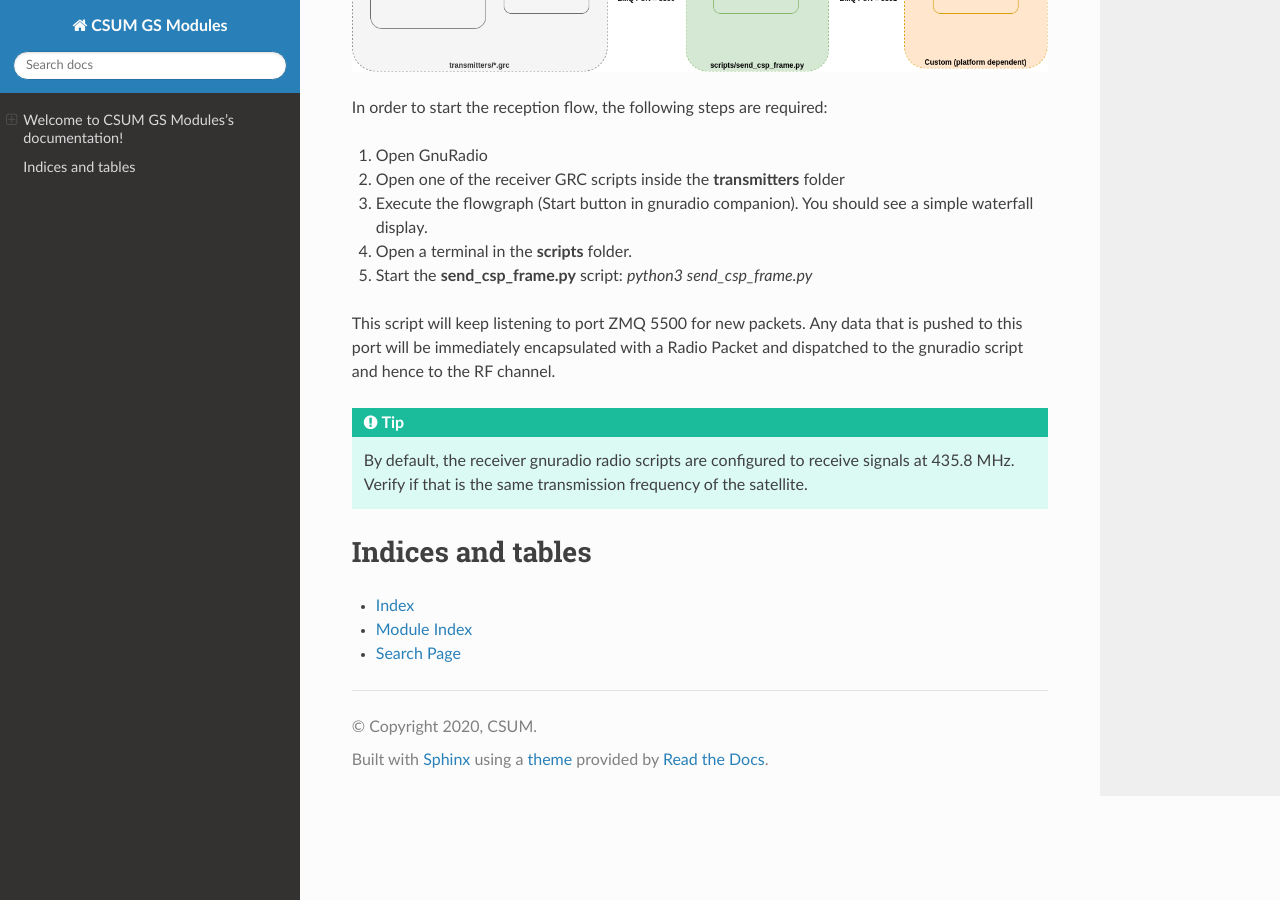
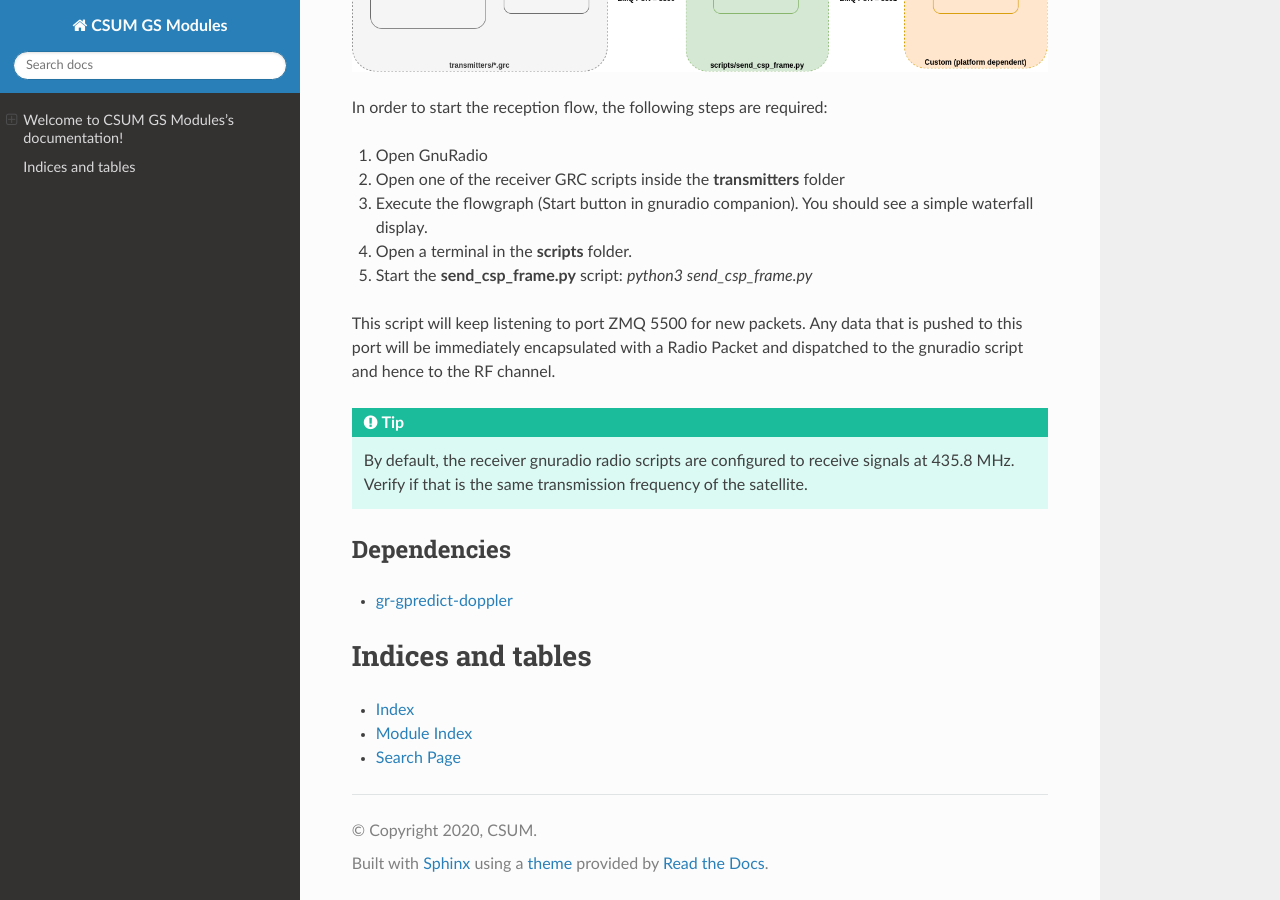
Before and after one commit to CSUMontpellier/CSUM-GS, a Sphinx documentation site: the page built from docs/index.rst, in a window 1280 px wide and 900 px high, scrolled down 1542 px. Built offline with Sphinx 7.4.7 and the Read the Docs theme 2.0.0, drawn with Linux system fonts in a browser that asks for light colours.

Commit message:
Update gr script to receive rob1u packets. Add dependency to docs

```diff
--- a/docs/index.rst
+++ b/docs/index.rst
@@ -50,6 +50,11 @@ This script will keep listening to port ZMQ 5500 for new packets. Any data that
 
 .. tip:: By default, the receiver gnuradio radio scripts are configured to receive signals at 435.8 MHz. Verify if that is the same transmission frequency of the satellite.
 
+Dependencies
+++++++++++++
+
+* `gr-gpredict-doppler <https://github.com/wnagele/gr-gpredict-doppler>`_
+
 Indices and tables
 ==================
 
```
Also changed, not shown: 1 other file.
